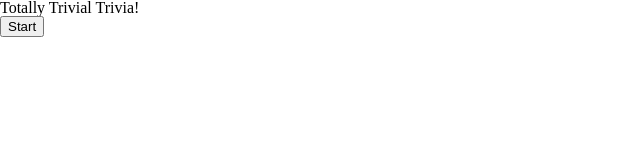
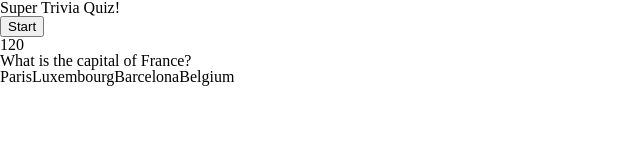
Before and after one commit to WladSF/TriviaGame, a plain HTML site: page index.html in a window 1280 px wide. Both pictures are taken after a click on the button "Start". Shown: the whole page, without its empty margins (0-640 px from the left). Drawn offline with nearby package versions, Linux system fonts and the light colour scheme; a web font is replaced by a local one.

Commit message:
Added more js

```diff
--- a/assets/javascript/app.js
+++ b/assets/javascript/app.js
@@ -53,11 +53,14 @@ var questions = [{
 //Create a 'timer' variable that will hold setInterval
 var timer;
 
-//Create the game object that will have 3 properties and methods
+var questionTracker = 0;
+
+//Create the game object that will have 3 properties and 4 methods
 var game = {
     correct: 0,
     incorrect: 0,
     counter: 120,
+
 
     countDown: function(){
         game.counter--;
@@ -69,10 +72,29 @@ var game = {
         }
     },
 
-     done: function(){
+    done: function(){
 
-     }
+    },
+
+    //After pressing the start button, the timer shows up,
+    //and first questions and answers, and the 'start' button must disappear//
+    start: function(){
+        var timerDiv = $("<div>").text(game.counter);
+        var questionDiv = $("<div>").text(questions[questionTracker].question);
+        $("#quiz-area").append(timerDiv);
+        $("#quiz-area").append(questionDiv);
+        $("#quiz-area").append(questions[questionTracker].answers);
+
+        questionTracker++;
+        console.log("gamestarted");
+    },
+
+    result: function(){
+
+    },
 }
-
+ $("#start").on("click", function (){
+     game.start();
+ })
 //Next methods to be crteated are done, start, result
 //Cfreate document.clcik events at the end dor each questions when the game starts
--- a/index.html
+++ b/index.html
@@ -5,12 +5,10 @@
   <head>
 
     <meta charset="UTF-8">
-    <title>Totally Trivial Trivia</title>
+    <title>Super Trivia Quiz</title>
 
     <!-- CSS Reset Sheet -->
     <link rel="stylesheet" href="https://cdnjs.cloudflare.com/ajax/libs/meyer-reset/2.0/reset.css">
-
-    <!-- Our own CSS Sheet -->
     <link rel="stylesheet" href="assets/css/style.css">
 
     <!-- jQuery -->
@@ -24,7 +22,7 @@
   <body>
 
     <div id="wrapper">
-      <h1>Totally Trivial Trivia!</h1>
+      <h1>Super Trivia Quiz!</h1>
       <div id="sub-wrapper">
         <div id="quiz-area">
           <button id="start">Start</button>
```
